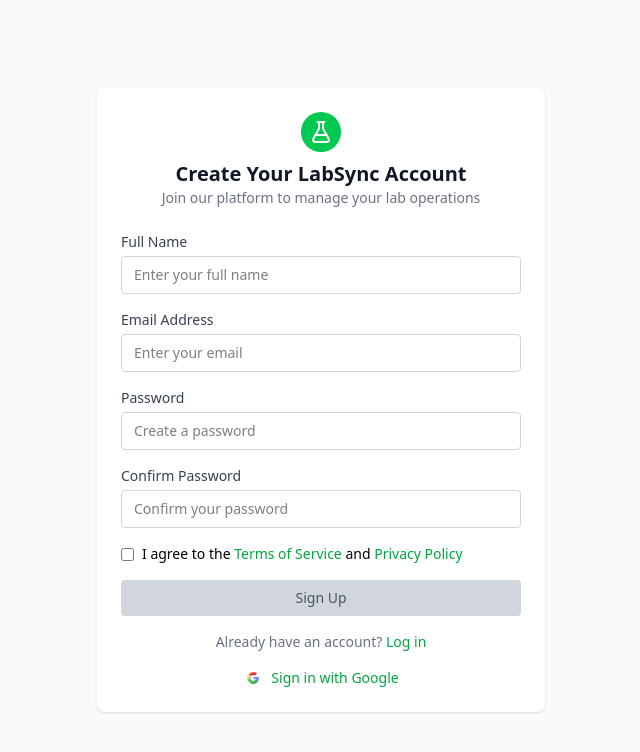
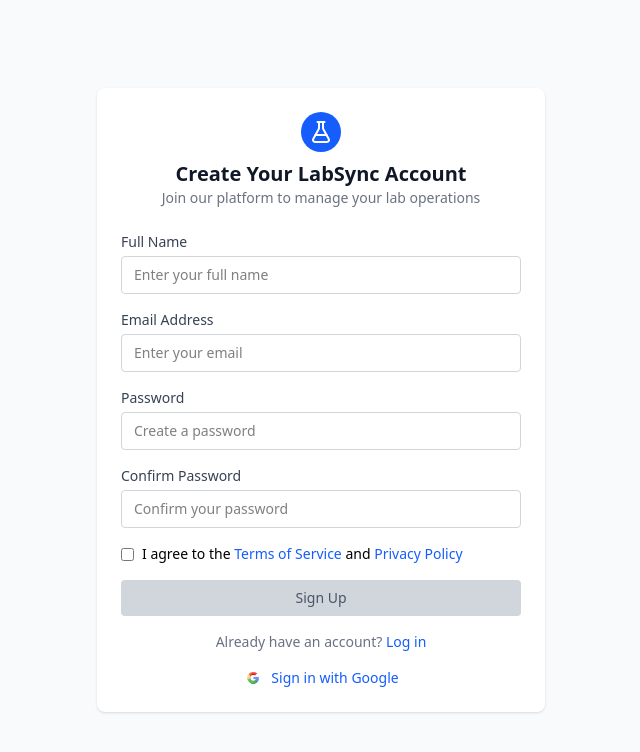
Before and after one commit to ApexAchievers/labsync, a React (Vite) app: page /sign-up in a window 1280 px wide. Shown: the top 752 px of the page, without its empty margins (319-959 px from the left). Built offline with nearby package versions, Linux system fonts and the light colour scheme; no server answers.

Commit message:
updated login and signup

```diff
--- a/src/pages/Login.jsx
+++ b/src/pages/Login.jsx
@@ -55,9 +55,9 @@
             if (role === "user") {
                 navigate("/patient-dashboard");
             } else if (role === "admin") {
-                navigate("/admin-dashboard");
+                navigate("/manager-dashboard");
             } else if (role === "lab") {
-                navigate("/lab-dashboard");
+                navigate("/technician-dashboard");
             } else {
                 toast.error("Unknown role. Access denied.");
                 navigate("/not-authorized");
--- a/src/pages/SignUp.jsx
+++ b/src/pages/SignUp.jsx
@@ -85,7 +85,7 @@
             <div className="w-full max-w-md bg-white p-6 rounded-lg shadow">
                 {/* Logo & Title */}
                 <div className="flex flex-col items-center mb-6">
-                    <div className="bg-green-500 w-10 h-10 flex items-center justify-center rounded-full mb-2">
+                    <div className="bg-blue-600 w-10 h-10 flex items-center justify-center rounded-full mb-2">
                         <span className="text-white text-xl font-bold">
                             {" "}
                             <FlaskConical />{" "}
@@ -115,7 +115,7 @@
                             value={formData.fullName}
                             onChange={handleChange}
                             placeholder="Enter your full name"
-                            className="w-full border border-gray-300 rounded px-3 py-2 text-sm focus:outline-none focus:ring-2 focus:ring-green-500"
+                            className="w-full border border-gray-300 rounded px-3 py-2 text-sm focus:outline-none focus:ring-2 focus:ring-blue-600"
                             required
                         />
                     </div>
@@ -131,7 +131,7 @@
                             value={formData.email}
                             onChange={handleChange}
                             placeholder="Enter your email"
-                            className="w-full border border-gray-300 rounded px-3 py-2 text-sm focus:outline-none focus:ring-2 focus:ring-green-500"
+                            className="w-full border border-gray-300 rounded px-3 py-2 text-sm focus:outline-none focus:ring-2 focus:ring-blue-600"
                             required
                         />
                     </div>
@@ -150,7 +150,7 @@
                             value={formData.password}
                             onChange={handleChange}
                             placeholder="Create a password"
-                            className="w-full border border-gray-300 rounded px-3 py-2 text-sm focus:outline-none focus:ring-2 focus:ring-green-500"
+                            className="w-full border border-gray-300 rounded px-3 py-2 text-sm focus:outline-none focus:ring-2 focus:ring-blue-600"
                             required
                         />
                     </div>
@@ -169,7 +169,7 @@
                             value={formData.confirmPassword}
                             onChange={handleChange}
                             placeholder="Confirm your password"
-                            className="w-full border border-gray-300 rounded px-3 py-2 text-sm focus:outline-none focus:ring-2 focus:ring-green-500"
+                            className="w-full border border-gray-300 rounded px-3 py-2 text-sm focus:outline-none focus:ring-2 focus:ring-blue-600"
                             required
                         />
                     </div>
@@ -186,8 +186,8 @@
                         />
                         <label htmlFor="acceptTerms">
                             I agree to the{" "}
-                            <span className="text-green-600">Terms of Service</span> and{" "}
-                            <span className="text-green-600">Privacy Policy</span>
+                            <span className="text-blue-600">Terms of Service</span> and{" "}
+                            <span className="text-blue-600">Privacy Policy</span>
                         </label>
                     </div>
 
@@ -196,7 +196,7 @@
                         disabled={!isFormValid}
                         className={`w-full py-2 rounded text-sm font-medium transition
         ${isFormValid
-                                ? "bg-green-500 hover:bg-green-600 text-white"
+                                ? "bg-blue-500 hover:bg-blue-600 text-white"
                                 : "bg-gray-300 text-gray-600 cursor-not-allowed"
                             }`}
                     >
@@ -204,12 +204,12 @@
                     </button>
                     <p className="text-center text-sm text-gray-500">
                         Already have an account?{" "}
-                        <span className="text-green-600 font-medium cursor-pointer">
+                        <span className="text-blue-600 font-medium cursor-pointer">
                             Log in
                         </span>
                     </p>
                     <div
-                        className="flex items-center justify-center gap-2 text-green-600 cursor-pointer"
+                        className="flex items-center justify-center gap-2 text-blue-600 cursor-pointer"
                         onClick={() => console.log('Sign in with Google')}
                     >
                         <img src={Google} alt="Google" className="w-5 h-5" />
```
